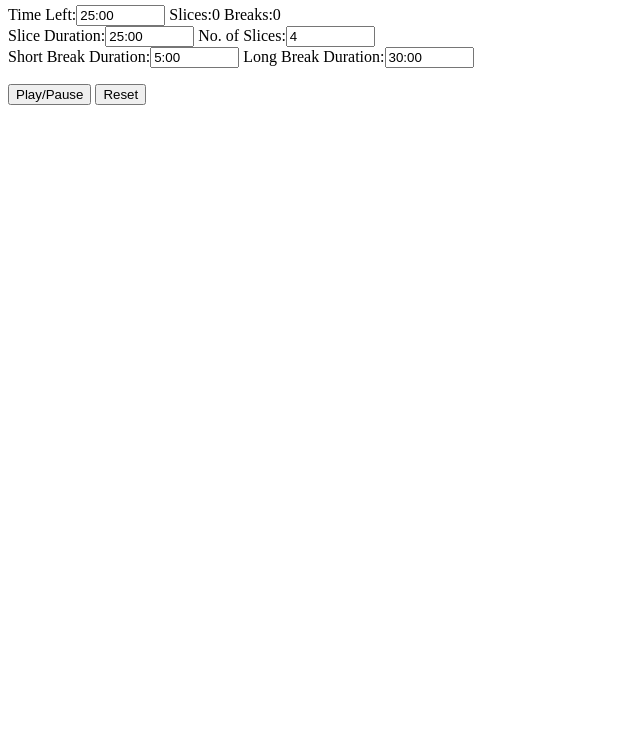
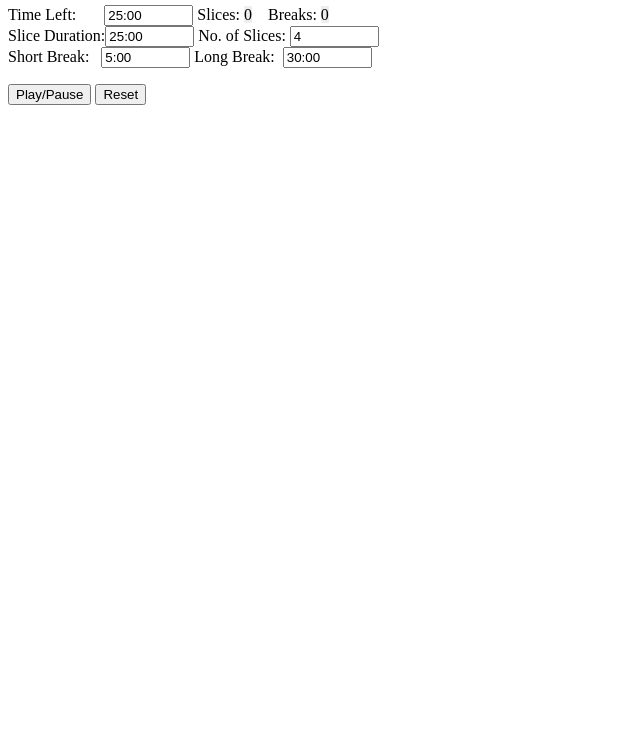
Before and after one commit to nicholaslgoodman/TimeSlice, a plain HTML site: page timeslice.html in a window 1280 px wide. Shown: the part 62-800 px from the top of the page, without its empty margins (0-640 px from the left). Drawn offline with nearby package versions, Linux system fonts and the light colour scheme.

Commit message:
Updating layout

```diff
--- a/timeslice.html
+++ b/timeslice.html
@@ -18,13 +18,13 @@
 <body>
      <section>
      <h2>TimeSlice</h2><p>
-     		<span>Time Left:</span><input size="8" maxlength="6" id="time_left" placeholder="00:00" value="25:00">
-     		 <span>Slices:</span><span id="timeBoxes">0</span>
-     		<span>Breaks:</span><span id="breaks">0</span>
+     		<span>Time Left:</span>&nbsp;&nbsp;&nbsp;&nbsp;&nbsp;&nbsp;&nbsp;<input size="8" maxlength="6" id="time_left" placeholder="00:00" value="25:00">
+     		 <span>Slices:&nbsp;</span><span id="timeBoxes" style="background-color:#EEEEEE">0</span>&nbsp;&nbsp;&nbsp;
+     		<span>Breaks:&nbsp;</span><span id="breaks" style="background-color:#EEEEEE">0</span>
      		<br><span>Slice Duration:</span><input size="8" maxlength="6" id="box_duration" value="25:00">
-     		<span>No. of Slices:</span><input size="8" maxlength="6" id="box_iter" value="4">
-     		<br><span>Short Break Duration:</span><input size="8" maxlength="6" id="break_short" value="5:00">
-     		<span>Long Break Duration:</span><input size="8" maxlength="6" id="break_long" value="30:00">
+     		<span>No. of Slices:</span>&nbsp;<input size="8" maxlength="6" id="box_iter" value="4">
+     		<br><span>Short Break:&nbsp;&nbsp;&nbsp;</span><input size="8" maxlength="6" id="break_short" value="5:00">
+     		<span>Long Break:</span>&nbsp;&nbsp;<input size="8" maxlength="6" id="break_long" value="30:00">
      		</p>
           <p>
                <button id="start_box">Play/Pause</button>
```
